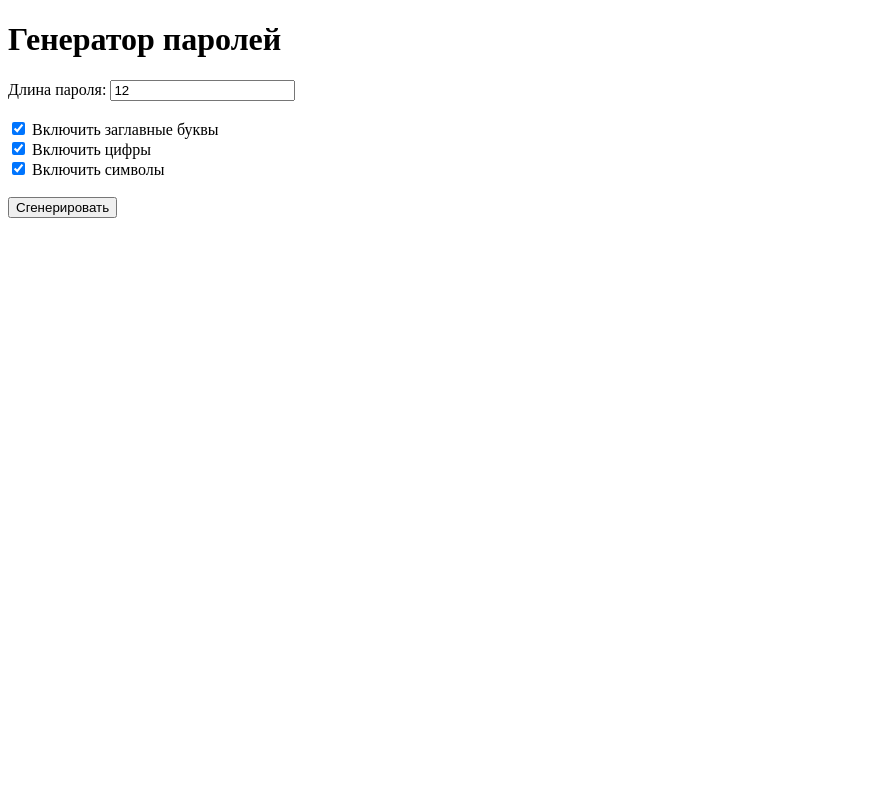
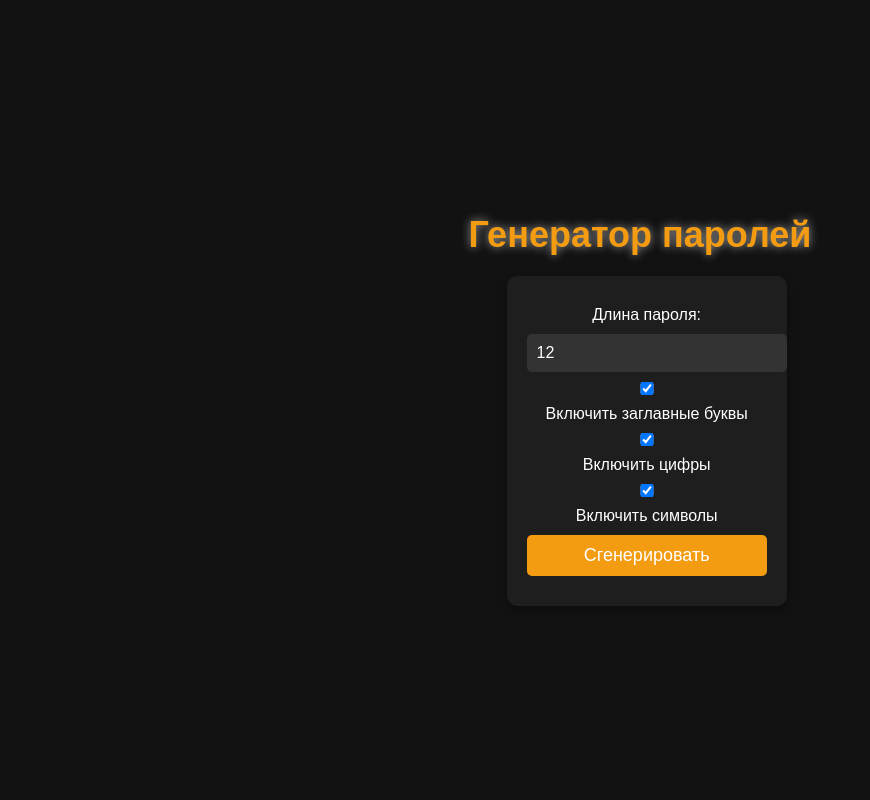
Before and after one commit to Wlwool/flask-docker-app, a Flask app: page / in a window 1280 px wide. Shown: the whole page, without its empty margins (0-870 px from the left). Run offline with Flask 3, Linux system fonts and the light colour scheme.

Commit message:
Добавлены стили, чёрный фон с белым текстом, карточка генератора паролей

```diff
--- /dev/null
+++ b/flask_app/static/styles.css
@@ -0,0 +1,82 @@
+/* Общий стиль для всей страницы */
+body {
+    margin: 0;
+    padding: 0;
+    font-family: 'Arial', sans-serif;
+    background-color: #121212; /* Чёрный фон */
+    color: #ffffff; /* Белый текст */
+    display: flex;
+    flex-direction: column;
+    align-items: center;
+    justify-content: center;
+    height: 100vh;
+}
+
+/* Заголовок */
+header h1 {
+    margin: 20px 0;
+    font-size: 36px;
+    font-weight: bold;
+    color: #f39c12; /* Оранжевый для акцента */
+    text-shadow: 0 0 10px rgba(255, 255, 255, 0.6);
+}
+
+/* Карточка */
+.card {
+    background-color: #1e1e1e; /* Тёмно-серый фон карточки */
+    border-radius: 10px;
+    box-shadow: 0 4px 10px rgba(0, 0, 0, 0.3);
+    padding: 20px;
+    width: 90%;
+    max-width: 400px;
+    text-align: center;
+}
+
+/* Кнопки и вводы */
+form label, form input, form button {
+    display: block;
+    margin: 10px auto;
+    font-size: 16px;
+}
+
+form input, form button {
+    width: 100%;
+    padding: 10px;
+    border: none;
+    border-radius: 5px;
+}
+
+form input {
+    background-color: #333333;
+    color: white;
+}
+
+form button {
+    background-color: #f39c12;
+    color: white;
+    font-size: 18px;
+    cursor: pointer;
+}
+
+form button:hover {
+    background-color: #e67e22; /* Более тёмный оранжевый при наведении */
+}
+
+/* Текст пароля */
+.password {
+    font-size: 24px;
+    font-weight: bold;
+    color: #2ecc71; /* Зелёный цвет */
+    text-shadow: 0 0 5px rgba(46, 204, 113, 0.8);
+}
+
+a {
+    display: inline-block;
+    margin-top: 20px;
+    color: #3498db; /* Синий цвет ссылок */
+    text-decoration: none;
+}
+
+a:hover {
+    text-decoration: underline;
+}
--- /dev/null
+++ b/flask_app/templates/base.html
@@ -0,0 +1,17 @@
+<!DOCTYPE html>
+<html lang="en">
+<head>
+    <meta charset="UTF-8">
+    <meta name="viewport" content="width=device-width, initial-scale=1.0">
+    <title>{% block title %}Генератор паролей{% endblock %}</title>
+    <link rel="stylesheet" href="{{ url_for('static', filename='styles.css') }}">
+</head>
+<body>
+    <header>
+        <h1>Генератор паролей</h1>
+    </header>
+    <main>
+        {% block content %}{% endblock %}
+    </main>
+</body>
+</html>
--- a/flask_app/templates/home.html
+++ b/flask_app/templates/home.html
@@ -1,21 +1,18 @@
-<!DOCTYPE html>
-<html lang="en">
-<head>
-    <meta charset="UTF-8">
-    <meta name="viewport" content="width=device-width, initial-scale=1.0">
-    <title>Генератор паролей</title>
-</head>
-<body>
-    <h1>Генератор паролей</h1>
+{% extends "base.html" %}
+
+{% block title %}Главная страница{% endblock %}
+
+{% block content %}
+<div class="card">
     <form action="/generate" method="get">
         <label for="length">Длина пароля:</label>
-        <input type="number" id="length" name="length" value="12" min="4"><br><br>
+        <input type="number" id="length" name="length" value="12" min="4">
 
-        <label><input type="checkbox" name="use_upper" checked> Включить заглавные буквы</label><br>
-        <label><input type="checkbox" name="use_digits" checked> Включить цифры</label><br>
-        <label><input type="checkbox" name="use_symbols" checked> Включить символы</label><br><br>
+        <label><input type="checkbox" name="use_upper" checked> Включить заглавные буквы</label>
+        <label><input type="checkbox" name="use_digits" checked> Включить цифры</label>
+        <label><input type="checkbox" name="use_symbols" checked> Включить символы</label>
 
         <button type="submit">Сгенерировать</button>
     </form>
-</body>
-</html>
+</div>
+{% endblock %}
```
Also changed, not shown: flask_app/templates/password.html (+10 -13 lines).
